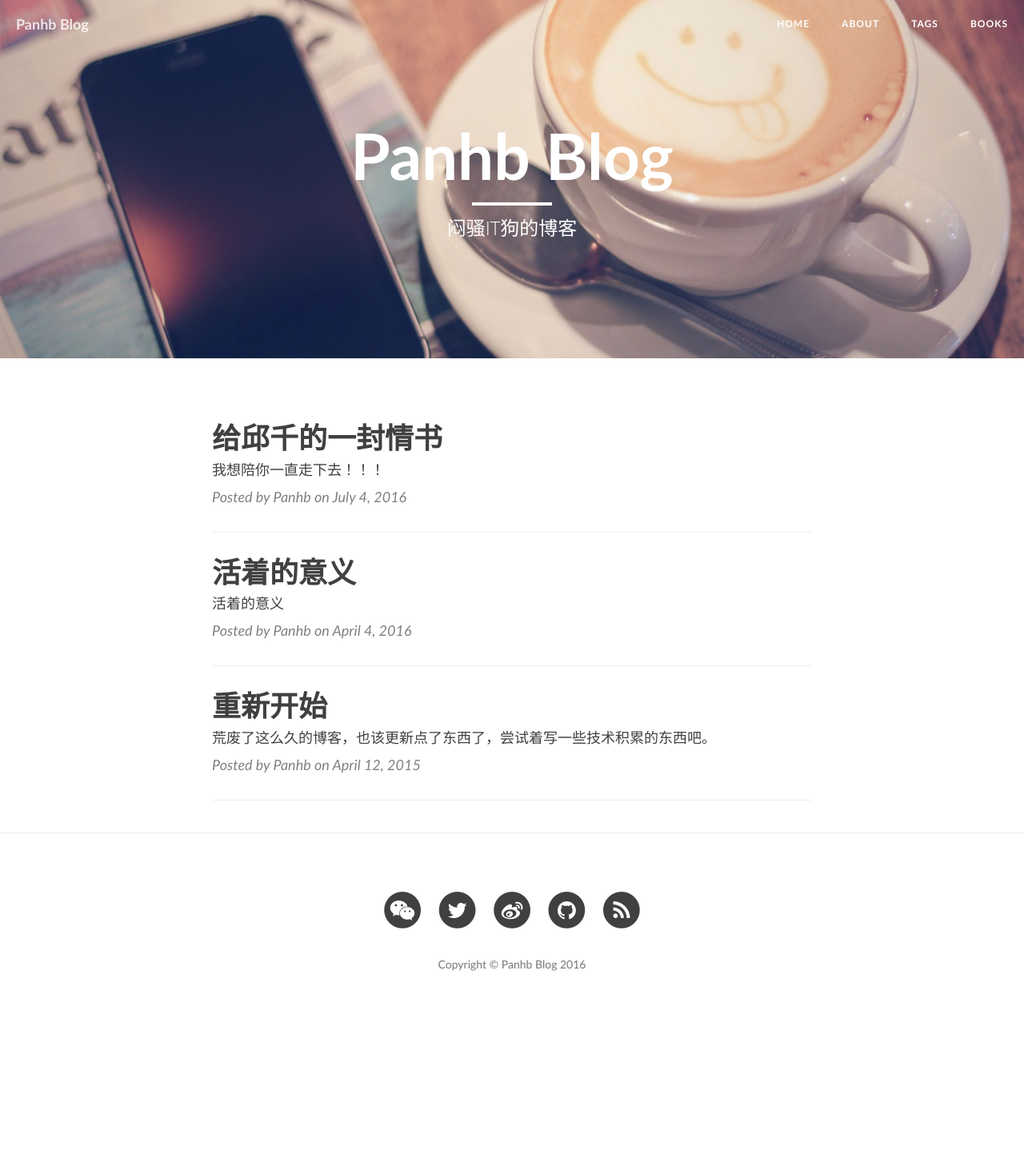
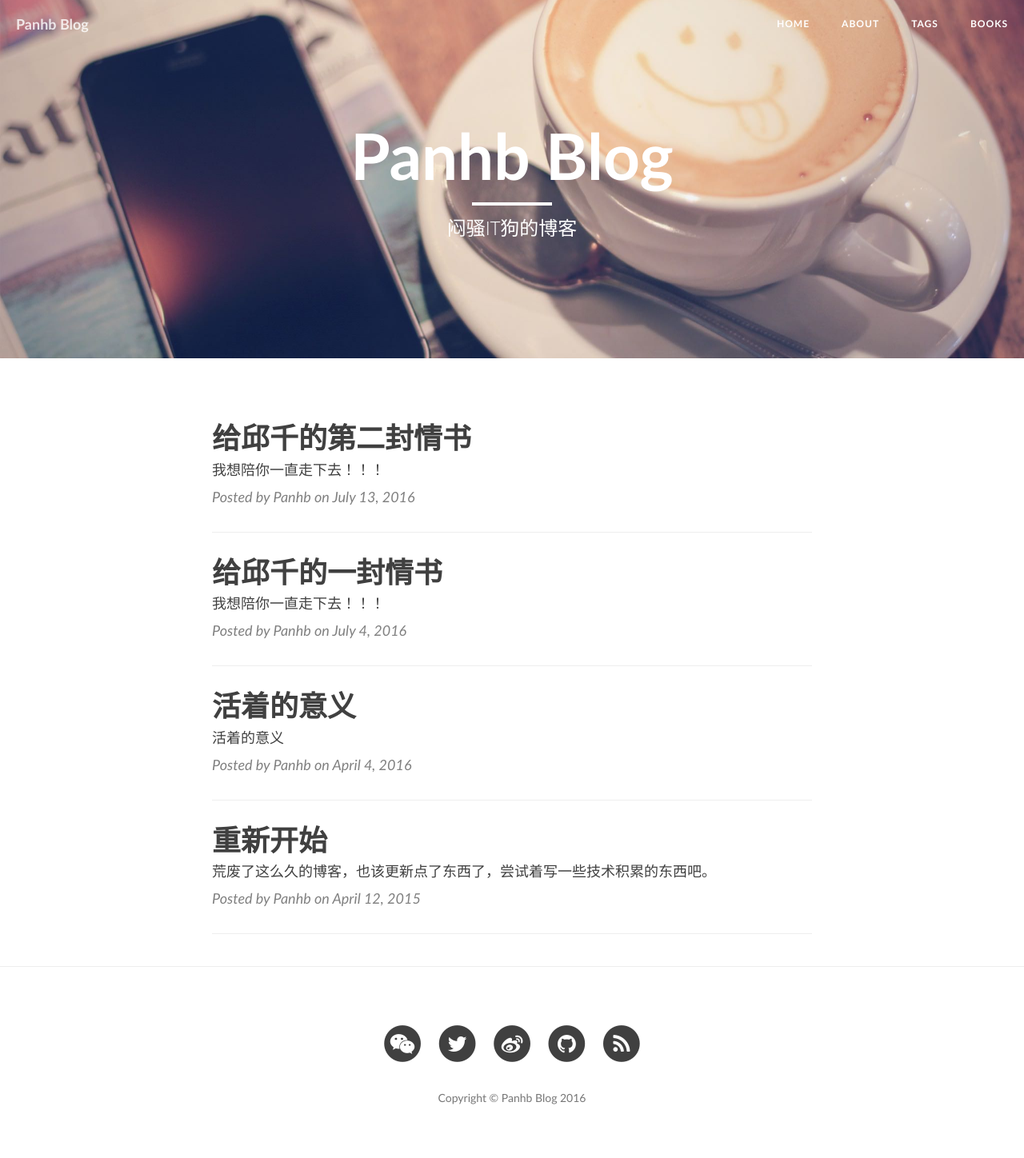
Before and after one commit to panhb/panhb.github.io, a Jekyll site: the page built from index.html, in a window 1280 px wide. Shown: the whole page at 80% size. Built offline with Jekyll 4.4.1, drawn with Linux system fonts in a browser that asks for light colours; nearby versions of some CDN libraries; library files that are not in the unit come from our copies; the list of posts is cut into pages by our own code; before the commit the page ends 1281 px from its top, so only the background shows below that.

Commit message:
add post

```diff
--- a/_posts/2016-07-04-to-my-love.markdown
+++ b/_posts/2016-07-04-to-my-love.markdown
@@ -5,7 +5,7 @@ subtitle:   我想陪你一直走下去！！！
 date:       2016-07-04 00:00:00
 author:     Panhb
 header-img: "img/post-bg-015.jpg"
-tags: 情感
+tags: 情感 邱千
 ---
 
 邱千：
--- /dev/null
+++ b/_posts/2016-07-13-i-miss-you.markdown
@@ -0,0 +1,16 @@
+---
+layout:     post
+title:      给邱千的第二封情书
+subtitle:   我想陪你一直走下去！！！
+date:       2016-07-13 00:00:00
+author:     Panhb
+header-img: "img/post-bg-016.jpg"
+tags: 邱千
+---
+
+邱千：
+　　我好想你！！！
+==
+
+　　　　　　　　　　　　　　　　　　　　　　　　　　　　　　　　　潘宏博
+　　　　　　　　　　　　　　　　　　　　　　　　　　　　　　　2016年7月13日
```
